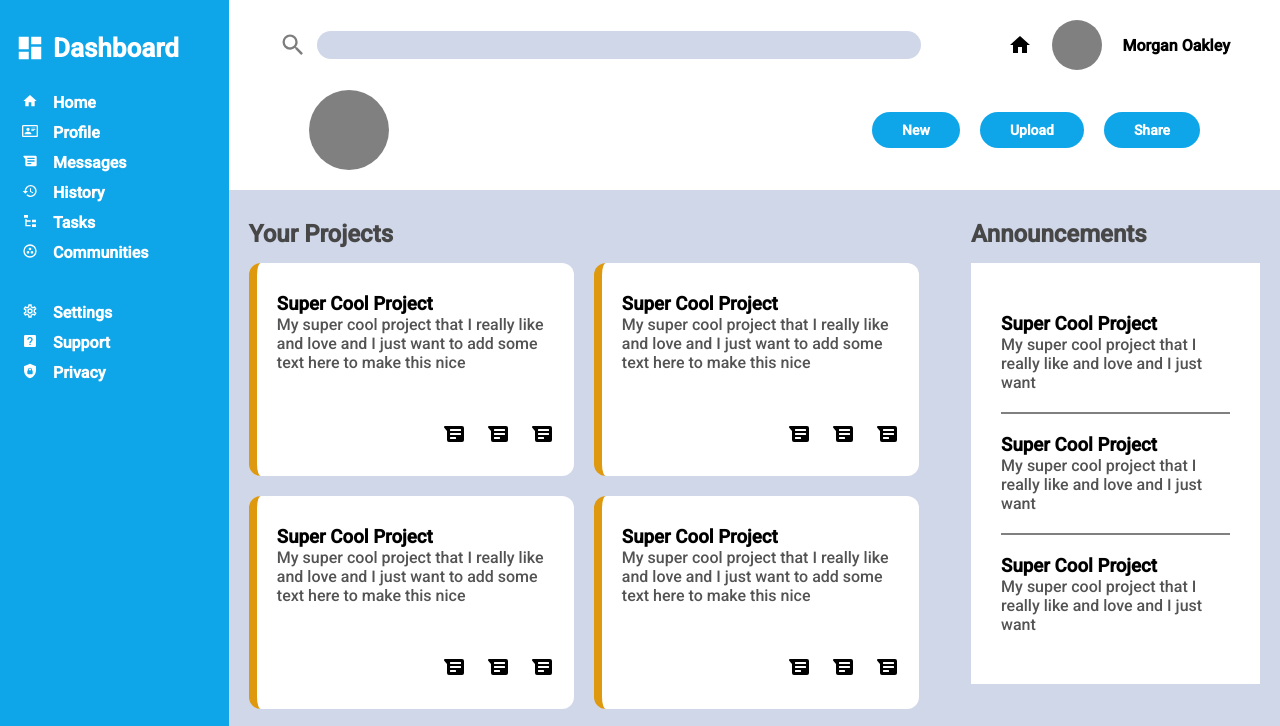
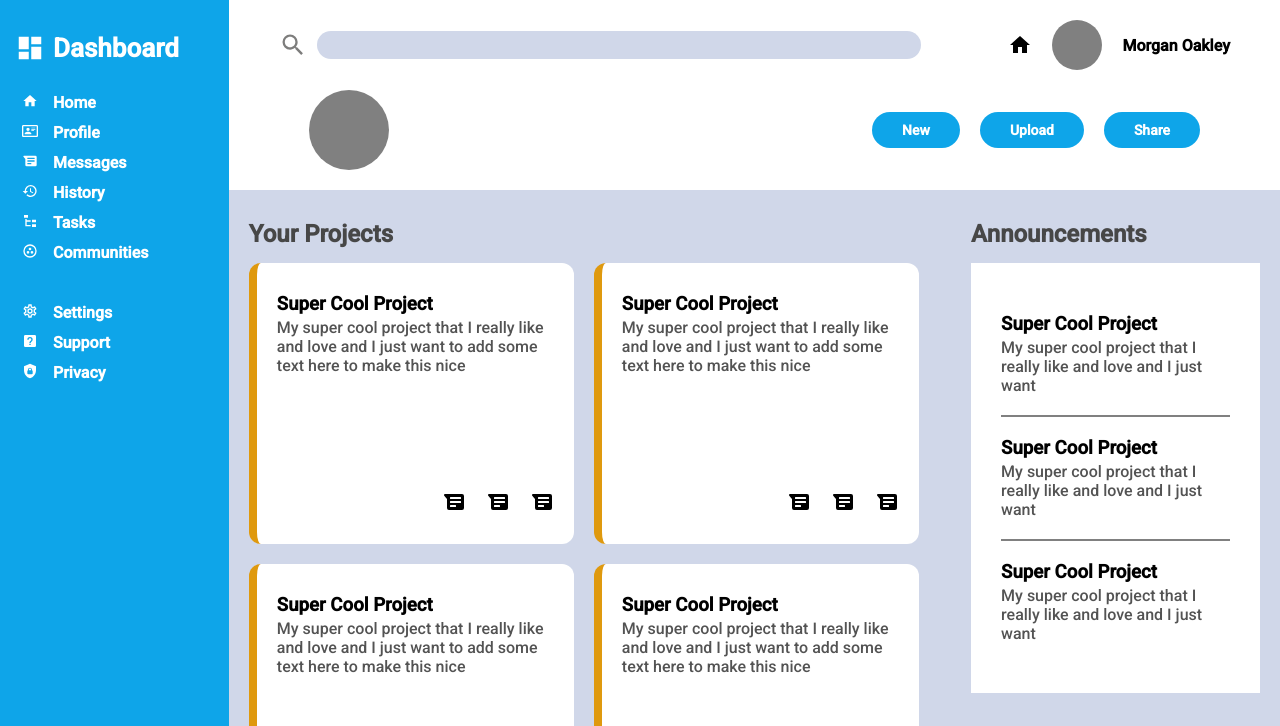
Before and after one commit to ze-jeff123/odin-admin-dashboard, a plain HTML site: page index.html in a window 1280 px wide. Shown: the top 726 px of the page. Drawn offline with Linux system fonts and the light colour scheme.

```diff
--- a/styles.css
+++ b/styles.css
@@ -186,6 +186,9 @@
 
 .projects {
     grid-row : 1/3;
+    display : grid;
+
+    grid-template-rows:auto 1fr;
 }
 
 
@@ -201,18 +204,24 @@
 }
 
 .project-card {
+    display : grid;
+    grid-template-rows : 25px auto auto;
     background-color: white;
     padding : 30px 20px;
     max-width : 325px;
+    align-items : start;
     border-radius : 12px;
     border-left : 8px solid rgb(223, 153, 14);
 }
-
-.project-card>p {
-    margin-bottom : 50px;
+.project-card>h3 {
+    margin : 0px;
+    padding : 0px;
+    margin-block-start : 0px;
+    margin-block-end : 0px;
 }
 
 .project-card>.react-footer {
+    margin-top : auto;
     display : grid;
     grid-auto-flow : column;
     justify-content : flex-end;
```
